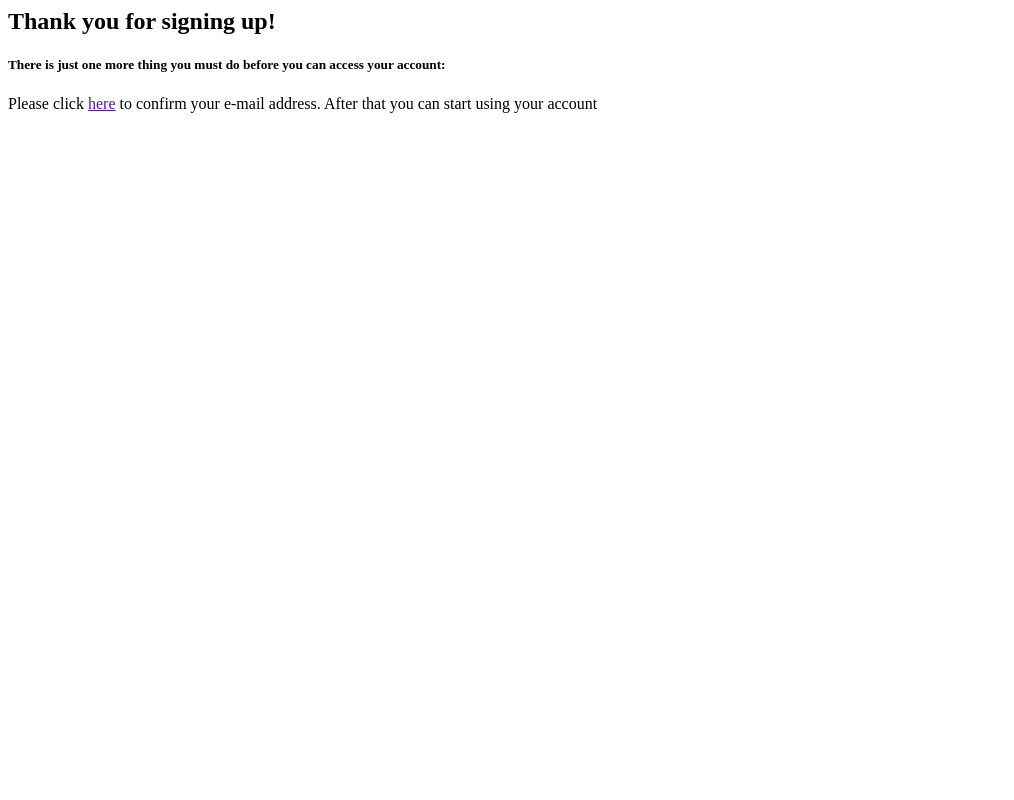
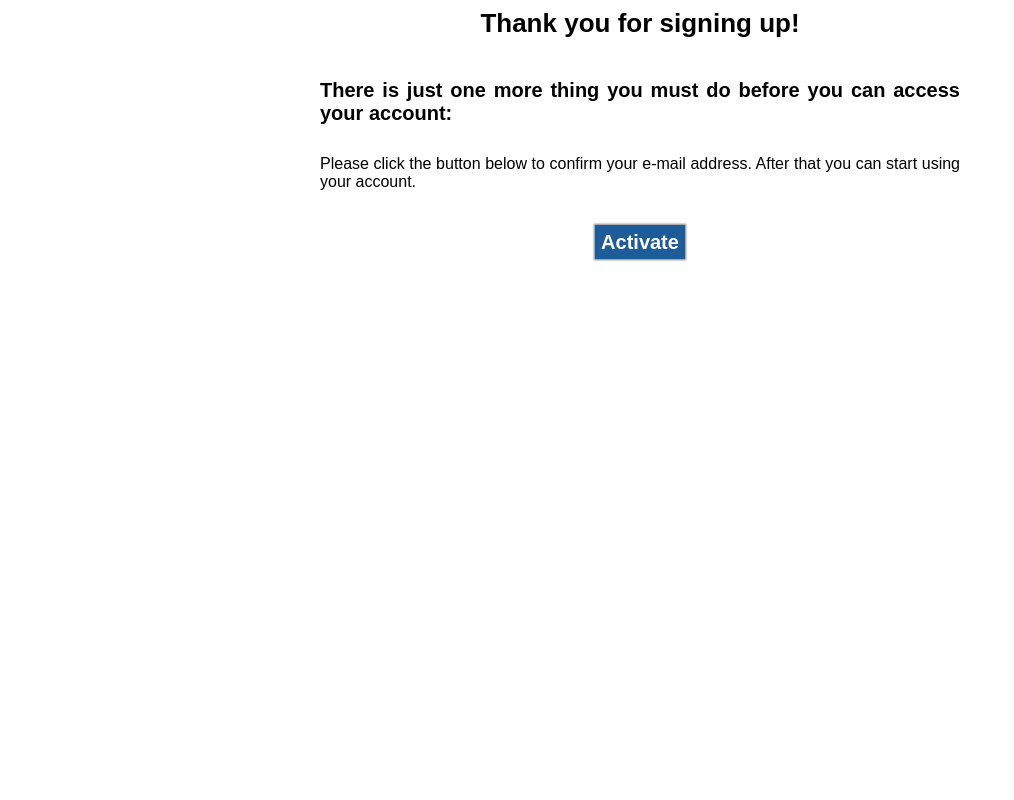
Before and after one commit to danielrenes/car-data-visualization, a Flask app: template data_visualization/templates/activate.html.j2 in a window 1280 px wide. Shown: the whole page, without its empty margins (0-1014 px from the left). Run offline with Flask 2, Linux system fonts and the light colour scheme; the template is opened without the code that fills it, so the values that code supplies are empty; parts of the project's set-up code (start-up, migrations or seed data) failed here and were passed over.

Commit message:
add styles to confirmation email

```diff
--- a/data_visualization/templates/activate.html.j2
+++ b/data_visualization/templates/activate.html.j2
@@ -1,5 +1,6 @@
-<body>
-  <h2>Thank you for signing up!</h2>
-  <h5>There is just one more thing you must do before you can access your account:</h5>
-  <p>Please click <a href="{{ url }}">here</a> to confirm your e-mail address. After that you can start using your account</p>
+<body style="width: 640px; margin-left: auto;margin-right: auto; text-align: center; font-family: Arial, Helvetica, sans-serif">
+  <h2 style="text-align: center; margin-bottom: 40px; font-size: 26px">Thank you for signing up!</h2>
+  <h4 style="text-align: justify; margin-bottom: 30px; font-size: 20px">There is just one more thing you must do before you can access your account:</h4>
+  <p style="text-align: justify; margin-bottom: 40px; font-size: 16px">Please click the button below to confirm your e-mail address. After that you can start using your account.</p>
+  <a href="{{ url }}" style="text-align: center; background: #1e5b99; color: white; padding: 6px; text-decoration: none; box-shadow: 0px 0px 2px 1px grey; font-weight: 600; font-size: 20px">Activate</a>
 </body>
```
